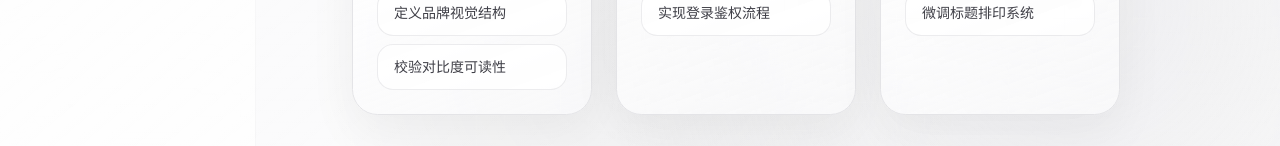
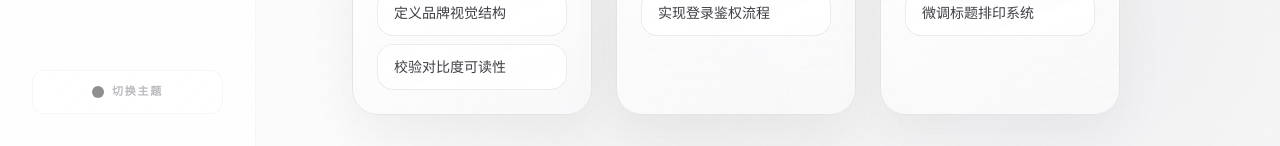
Before and after one commit to AlkaidSTART/todolist-pro, a Next.js app: page / in a window 1280 px wide. Shown: the part 654-800 px from the top of the page. Built offline with nearby package versions, Linux system fonts and the light colour scheme.

Commit message:
feat: 切换界面风格按钮
Co-authored-by: traeagent <traeagent@users.noreply.github.com>

```diff
--- a/app/components/desktop-sidebar.tsx
+++ b/app/components/desktop-sidebar.tsx
@@ -4,6 +4,7 @@ import { useEffect, useRef } from "react";
 import Link from "next/link";
 import { usePathname } from "next/navigation";
 import gsap from "gsap";
+import { useAppStore, themePaletteNames } from "@/lib/app-store";
 
 type NavItem = {
   label: string;
@@ -28,6 +29,14 @@ export default function DesktopSidebar() {
   const navRef = useRef<HTMLDivElement | null>(null);
   const indicatorRef = useRef<HTMLDivElement | null>(null);
   const itemRefs = useRef<(HTMLAnchorElement | null)[]>([]);
+  const setPalette = useAppStore((state) => state.setPalette);
+  const currentPalette = useAppStore((state) => state.settings.palette);
+
+  const handleThemeToggle = () => {
+    const currentIndex = themePaletteNames.indexOf(currentPalette);
+    const nextIndex = (currentIndex + 1) % themePaletteNames.length;
+    setPalette(themePaletteNames[nextIndex]);
+  };
 
   useEffect(() => {
     const navEl = navRef.current;
@@ -80,6 +89,15 @@ export default function DesktopSidebar() {
           );
         })}
       </div>
+      <div className="mt-auto">
+        <button
+          onClick={handleThemeToggle}
+          className="w-full h-11 px-4 rounded-xl text-[11px] tracking-[0.16em] uppercase font-semibold flex items-center justify-center gap-2 transition-colors duration-300 bg-white border border-zinc-200/70 text-zinc-500 hover:text-zinc-900 hover:border-zinc-300"
+        >
+          <span className="w-3 h-3 rounded-full" style={{ backgroundColor: "var(--theme-accent)" }} />
+          切换主题
+        </button>
+      </div>
     </aside>
   );
 }
--- a/app/components/mobile-tab-bar.tsx
+++ b/app/components/mobile-tab-bar.tsx
@@ -4,6 +4,7 @@ import { useEffect, useRef } from "react";
 import Link from "next/link";
 import { usePathname } from "next/navigation";
 import gsap from "gsap";
+import { useAppStore, themePaletteNames } from "@/lib/app-store";
 
 type TabItem = {
   label: string;
@@ -28,6 +29,14 @@ export default function MobileTabBar() {
   const navRef = useRef<HTMLDivElement | null>(null);
   const indicatorRef = useRef<HTMLDivElement | null>(null);
   const itemRefs = useRef<(HTMLAnchorElement | null)[]>([]);
+  const setPalette = useAppStore((state) => state.setPalette);
+  const currentPalette = useAppStore((state) => state.settings.palette);
+
+  const handleThemeToggle = () => {
+    const currentIndex = themePaletteNames.indexOf(currentPalette);
+    const nextIndex = (currentIndex + 1) % themePaletteNames.length;
+    setPalette(themePaletteNames[nextIndex]);
+  };
 
   useEffect(() => {
     const navEl = navRef.current;
@@ -64,7 +73,7 @@ export default function MobileTabBar() {
           className="absolute top-1/2 -translate-y-1/2 left-0 h-10 rounded-xl shadow-[0_8px_22px_rgba(24,24,27,0.22)]"
           style={{ width: 0, backgroundColor: "var(--theme-accent)" }}
         />
-        <ul className="relative z-10 h-full grid grid-cols-3 px-2">
+        <ul className="relative z-10 h-full grid grid-cols-4 px-2">
           {tabs.map((tab, index) => {
             const active = isTabActive(pathname, tab.href);
             return (
@@ -83,6 +92,14 @@ export default function MobileTabBar() {
               </li>
             );
           })}
+          <li className="flex items-center justify-center">
+            <button
+              onClick={handleThemeToggle}
+              className="h-10 px-2 rounded-xl text-[11px] tracking-[0.12em] font-semibold transition-colors duration-300 flex items-center justify-center gap-1 text-zinc-500 hover:text-zinc-900"
+            >
+              <span className="w-3 h-3 rounded-full" style={{ backgroundColor: "var(--theme-accent)" }} />
+            </button>
+          </li>
         </ul>
       </nav>
     </div>
```
Also changed, not shown: 1 other file (tests, documents, lock files or other folders).
